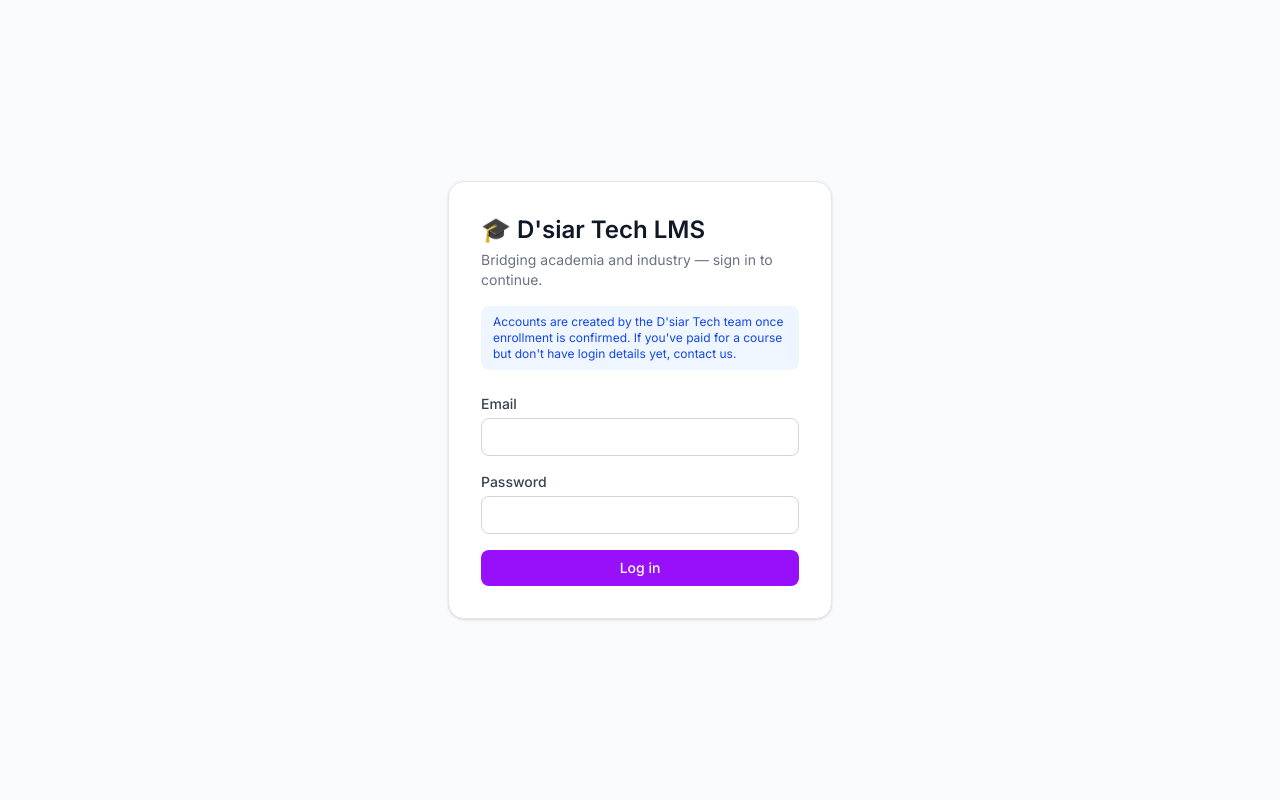
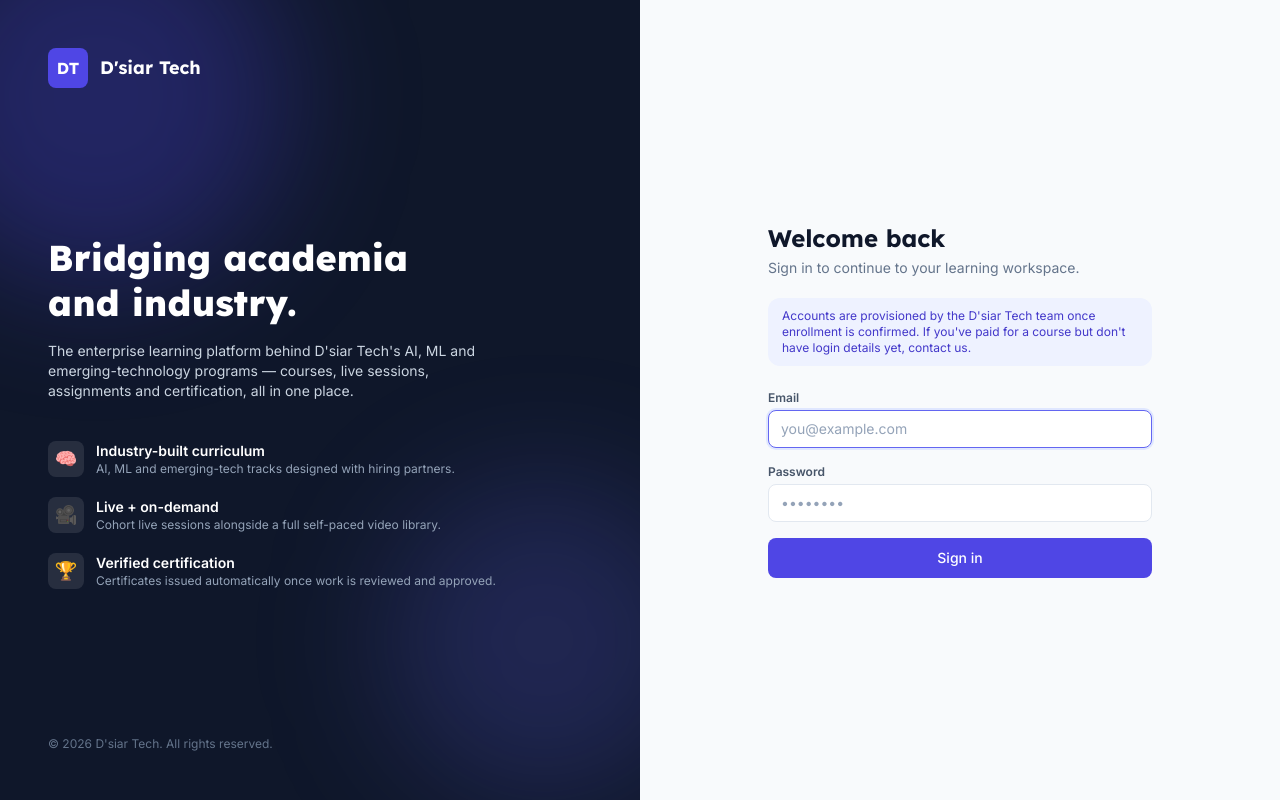
Before and after one commit to karkavelrajaj-coder/DSIAR_TECH_LMS, a React (Vite) app in the folder frontend/: page /login in a window 1280 px wide. Built offline with nearby package versions, Linux system fonts and the light colour scheme; no server answers.

Commit message:
Update Login.jsx

```diff
--- a/frontend/src/pages/Login.jsx
+++ b/frontend/src/pages/Login.jsx
@@ -1,6 +1,13 @@
 import { useState } from "react";
 import { useNavigate } from "react-router-dom";
 import { useAuth } from "../context/AuthContext";
+import { Button, Field, Input } from "../components/ui";
+
+const highlights = [
+  { icon: "🧠", title: "Industry-built curriculum", text: "AI, ML and emerging-tech tracks designed with hiring partners." },
+  { icon: "🎥", title: "Live + on-demand", text: "Cohort live sessions alongside a full self-paced video library." },
+  { icon: "🏆", title: "Verified certification", text: "Certificates issued automatically once work is reviewed and approved." },
+];
 
 export default function Login() {
   const { login } = useAuth();
@@ -29,46 +36,83 @@ export default function Login() {
   }
 
   return (
-    <div className="flex min-h-screen items-center justify-center bg-gray-50 px-4">
-      <div className="w-full max-w-sm rounded-2xl border border-gray-200 bg-white p-8 shadow-sm">
-        <h1 className="text-2xl font-semibold text-gray-900">🎓 D'siar Tech LMS</h1>
-        <p className="mt-1 text-sm text-gray-500">
-          Bridging academia and industry — sign in to continue.
-        </p>
-        <div className="mt-4 rounded-lg bg-blue-50 px-3 py-2 text-xs text-blue-700">
-          Accounts are created by the D'siar Tech team once enrollment is
-          confirmed. If you've paid for a course but don't have login
-          details yet, contact us.
+    <div className="flex min-h-screen bg-ink-50">
+      {/* Brand panel */}
+      <div className="relative hidden w-1/2 flex-col justify-between overflow-hidden bg-ink-900 p-12 text-white lg:flex">
+        <div className="pointer-events-none absolute inset-0">
+          <div className="absolute -left-24 -top-24 h-96 w-96 rounded-full bg-brand-600/30 blur-3xl" />
+          <div className="absolute -right-16 bottom-0 h-80 w-80 rounded-full bg-brand-500/20 blur-3xl" />
         </div>
 
-        <form onSubmit={handleSubmit} className="mt-6 space-y-4">
-          <div>
-            <label className="block text-sm font-medium text-gray-700">Email</label>
-            <input
-              type="email"
-              value={email}
-              onChange={(e) => setEmail(e.target.value)}
-              className="mt-1 w-full rounded-lg border border-gray-300 px-3 py-2 text-sm focus:border-purple-500 focus:outline-none"
-            />
+        <div className="relative flex items-center gap-3">
+          <div className="flex h-10 w-10 items-center justify-center rounded-lg bg-brand-600 font-display text-base font-bold">
+            DT
           </div>
-          <div>
-            <label className="block text-sm font-medium text-gray-700">Password</label>
-            <input
-              type="password"
-              value={password}
-              onChange={(e) => setPassword(e.target.value)}
-              className="mt-1 w-full rounded-lg border border-gray-300 px-3 py-2 text-sm focus:border-purple-500 focus:outline-none"
-            />
+          <div className="font-display text-lg font-bold">D'siar Tech</div>
+        </div>
+
+        <div className="relative">
+          <h1 className="font-display text-4xl font-extrabold leading-tight">
+            Bridging academia<br />and industry.
+          </h1>
+          <p className="mt-4 max-w-md text-sm text-ink-300">
+            The enterprise learning platform behind D'siar Tech's AI, ML and
+            emerging-technology programs — courses, live sessions, assignments
+            and certification, all in one place.
+          </p>
+
+          <div className="mt-10 space-y-5">
+            {highlights.map((h) => (
+              <div key={h.title} className="flex gap-3">
+                <div className="flex h-9 w-9 flex-shrink-0 items-center justify-center rounded-lg bg-white/10 text-lg">
+                  {h.icon}
+                </div>
+                <div>
+                  <div className="text-sm font-semibold text-white">{h.title}</div>
+                  <div className="text-xs text-ink-400">{h.text}</div>
+                </div>
+              </div>
+            ))}
           </div>
-          {error && <div className="text-sm text-red-600">{error}</div>}
-          <button
-            type="submit"
-            disabled={busy}
-            className="w-full rounded-lg bg-purple-600 px-4 py-2 text-sm font-medium text-white hover:bg-purple-700 disabled:opacity-50"
-          >
-            {busy ? "Logging in…" : "Log in"}
-          </button>
-        </form>
+        </div>
+
+        <div className="relative text-xs text-ink-500">© {new Date().getFullYear()} D'siar Tech. All rights reserved.</div>
+      </div>
+
+      {/* Form panel */}
+      <div className="flex w-full flex-1 items-center justify-center px-6 py-12 lg:w-1/2">
+        <div className="w-full max-w-sm">
+          <div className="mb-8 flex items-center gap-2.5 lg:hidden">
+            <div className="flex h-9 w-9 items-center justify-center rounded-lg bg-brand-600 font-display text-sm font-bold text-white">
+              DT
+            </div>
+            <div className="font-display text-base font-bold text-ink-900">D'siar Tech LMS</div>
+          </div>
+
+          <h2 className="font-display text-2xl font-bold text-ink-900">Welcome back</h2>
+          <p className="mt-1 text-sm text-ink-500">Sign in to continue to your learning workspace.</p>
+
+          <div className="mt-5 rounded-xl bg-brand-50 px-3.5 py-2.5 text-xs text-brand-700">
+            Accounts are provisioned by the D'siar Tech team once enrollment is
+            confirmed. If you've paid for a course but don't have login
+            details yet, contact us.
+          </div>
+
+          <form onSubmit={handleSubmit} className="mt-6 space-y-4">
+            <Field label="Email">
+              <Input type="email" autoFocus value={email} onChange={(e) => setEmail(e.target.value)} placeholder="you@example.com" />
+            </Field>
+            <Field label="Password">
+              <Input type="password" value={password} onChange={(e) => setPassword(e.target.value)} placeholder="••••••••" />
+            </Field>
+            {error && (
+              <div className="rounded-lg bg-danger-50 px-3 py-2 text-sm text-danger-700">{error}</div>
+            )}
+            <Button type="submit" disabled={busy} size="lg" className="w-full">
+              {busy ? "Signing in…" : "Sign in"}
+            </Button>
+          </form>
+        </div>
       </div>
     </div>
   );
```
